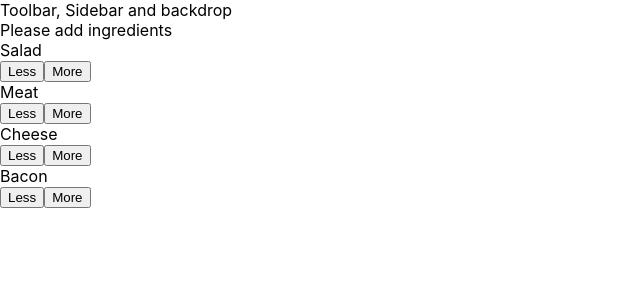
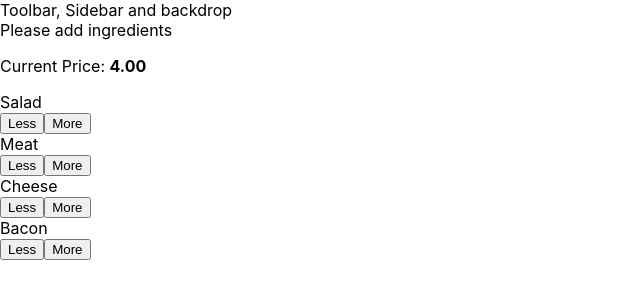
Before and after one commit to phemmelliot/burger-builder, a React app: page / in a window 1280 px wide. Shown: the top 300 px of the page, without its empty margins (0-640 px from the left). Built offline with nearby package versions, Linux system fonts and the light colour scheme; the HTML template or start-up script is replaced by a standard one.

Commit message:
Add working build control

```diff
--- a/src/components/BuildControl/index.jsx
+++ b/src/components/BuildControl/index.jsx
@@ -1,13 +1,28 @@
 import React from 'react';
 import classes from './BuildControl.css'
+import BurgerContext from '../BurgerContext';
 
 const buildControl = props => {
   return (
-    <div className={classes.BuildControl}>
-      <div className={classes.Label}>{props.label}</div>
-      <button className={classes.Less}>Less</button>
-      <button className={classes.More}>More</button>
-    </div>
+    <BurgerContext.Consumer>
+      {({addIngredient, removeIngredient}) => {
+        return (
+          <div className={classes.BuildControl}>
+            <div className={classes.Label}>{props.label}</div>
+            <button
+              className={classes.Less}
+              onClick={() => removeIngredient(props.type)}>
+              Less
+            </button>
+            <button
+             className={classes.More}
+             onClick={() => addIngredient(props.type)}>
+             More
+            </button>
+          </div>
+        );
+      }}
+    </BurgerContext.Consumer>
   )
 }
 
--- a/src/components/BuildControls/index.jsx
+++ b/src/components/BuildControls/index.jsx
@@ -13,6 +13,7 @@ const buildControls = props => {
   })
   return (
     <div className={classes.BuildControls}>
+      <p>Current Price: <strong>{props.price.toFixed(2)}</strong></p>
       {controls}
     </div>
   )
--- a/src/components/Burger/index.jsx
+++ b/src/components/Burger/index.jsx
@@ -15,8 +15,6 @@ const Burger = props => {
 
     cookedIngredients = (cookedIngredients.length) ? cookedIngredients : "Please add ingredients";
 
-    console.log(cookedIngredients);
-
   return (
     <div className={classes.Burger}>
       <BurgerIngredient type="bread-top"/>
--- /dev/null
+++ b/src/components/BurgerContext.js
@@ -0,0 +1,8 @@
+import React from 'react';
+
+const burgerContext = React.createContext({
+  addIngredient: (type) => {},
+  removeIngredient: (type) => {}
+})
+
+export default burgerContext;
--- a/src/container/BurgerBuilder/index.jsx
+++ b/src/container/BurgerBuilder/index.jsx
@@ -1,6 +1,14 @@
 import React, { Component } from 'react';
 import Burger from '../../components/Burger';
 import BuildControls from '../../components/BuildControls';
+import BurgerContext from '../../components/BurgerContext';
+
+const INGREDIENTS_PRICES = {
+  salad: 0.6,
+  bacon: 0.4,
+  cheese: 0.9,
+  meat: 2.0,
+}
 
 class BurgerBuilder extends Component {
   state = {
@@ -9,13 +17,47 @@ class BurgerBuilder extends Component {
       meat: 0,
       cheese: 0,
       bacon: 0
-    }
+    },
+    price: 4,
   }
+
+  addIngredient = type => {
+    this.setState((prevState, props) => {
+        return {
+          ingredients: {
+            ...this.state.ingredients,
+            [type]: prevState.ingredients[type] + 1
+          },
+          price: prevState.price + INGREDIENTS_PRICES[type]
+        }
+      }
+    )
+  }
+
+  removeIngredient = type => {
+    this.setState((prevState, props) => ({
+      ingredients: {
+        ...prevState.ingredients,
+        [type]: ((prevState.ingredients[type] === 0)
+          ? prevState.ingredients[type]
+          : prevState.ingredients[type] - 1)
+      },
+      price: (prevState.ingredients[type] === 0)
+       ? prevState.price
+       : prevState.price - INGREDIENTS_PRICES[type]
+     }
+    ))
+  }
+
   render(){
     return(
       <>
         <Burger ingredients={this.state.ingredients}/>
-        <BuildControls ingredients={this.state.ingredients}/>
+        <BurgerContext.Provider value = {{
+          addIngredient: this.addIngredient,
+          removeIngredient: this.removeIngredient}}>
+          <BuildControls ingredients={this.state.ingredients} price={this.state.price}/>
+        </BurgerContext.Provider>
       </>
     )
   }
```
